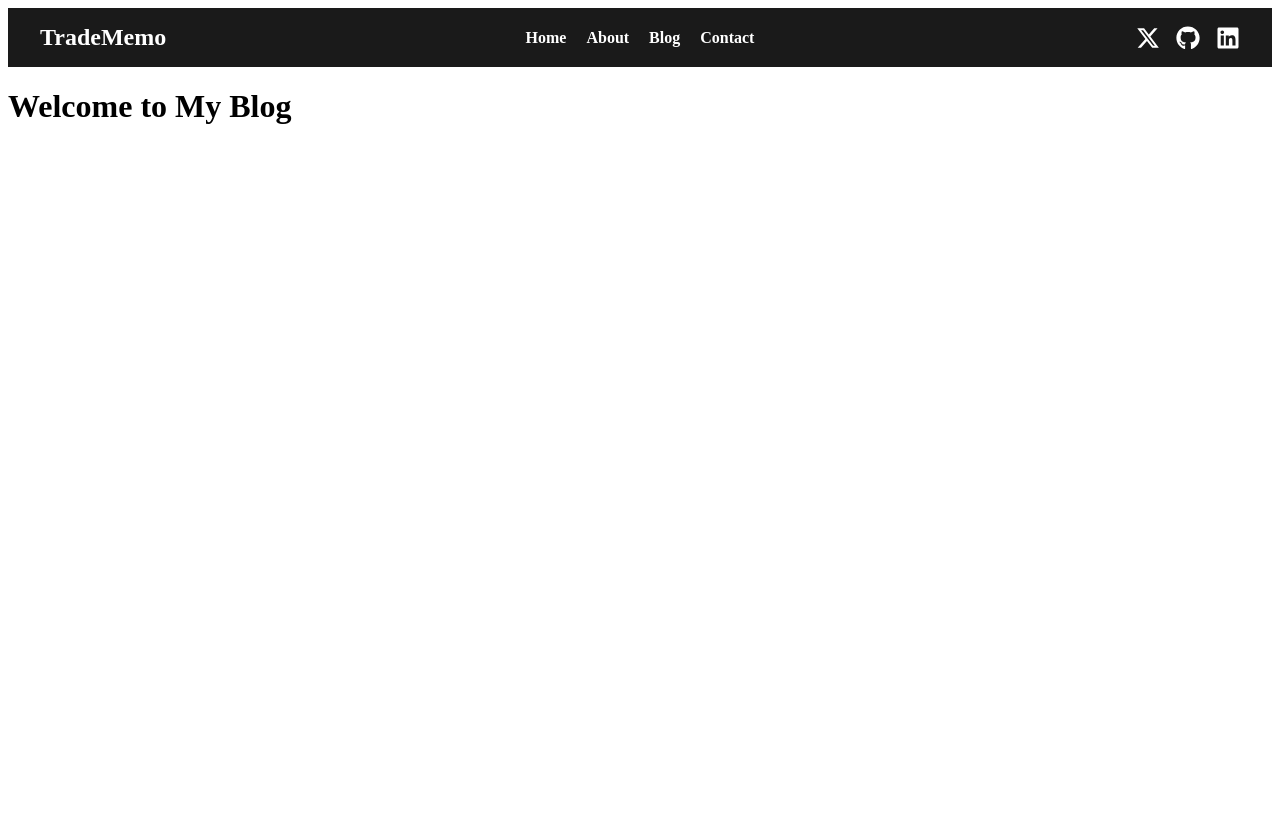
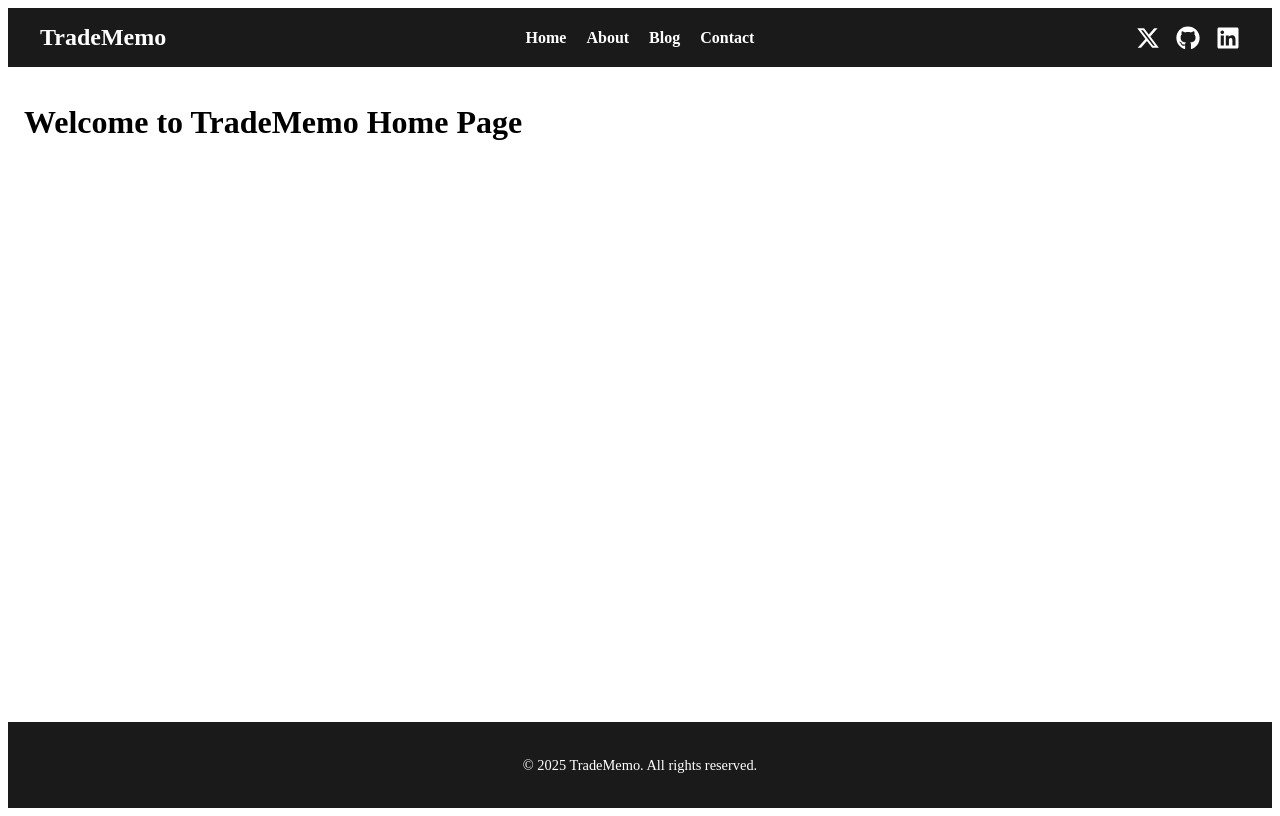
Before and after one commit to MuikiaBenson/TradeMemo, a React (Vite) app in the folder frontend/: page / in a window 1280 px wide. Built offline with nearby package versions, Linux system fonts and the light colour scheme.

Commit message:
Configure routes in App.jsx for new pages

```diff
--- a/frontend/src/App.jsx
+++ b/frontend/src/App.jsx
@@ -1,15 +1,27 @@
 // src/App.jsx
-import Header from './components/Header';
+import {
+  BrowserRouter as Router,
+  Routes,
+  Route,
+} from 'react-router-dom';
 
-function App() {
+import Layout from './Layout';
+import Home from './pages/Home';
+import About from './pages/About';
+import Blog from './pages/Blog';
+import Contact from './pages/Contact';
+
+export default function App() {
   return (
-    <div>
-      <Header />
-      <main>
-        <h1>Welcome to My Blog</h1>
-      </main>
-    </div>
+    <Router>
+      <Routes>
+        <Route path="/" element={<Layout />}>
+          <Route index element={<Home />} />
+          <Route path="about" element={<About />} />
+          <Route path="blog" element={<Blog />} />
+          <Route path="contact" element={<Contact />} />
+        </Route>
+      </Routes>
+    </Router>
   );
 }
-
-export default App;
```
